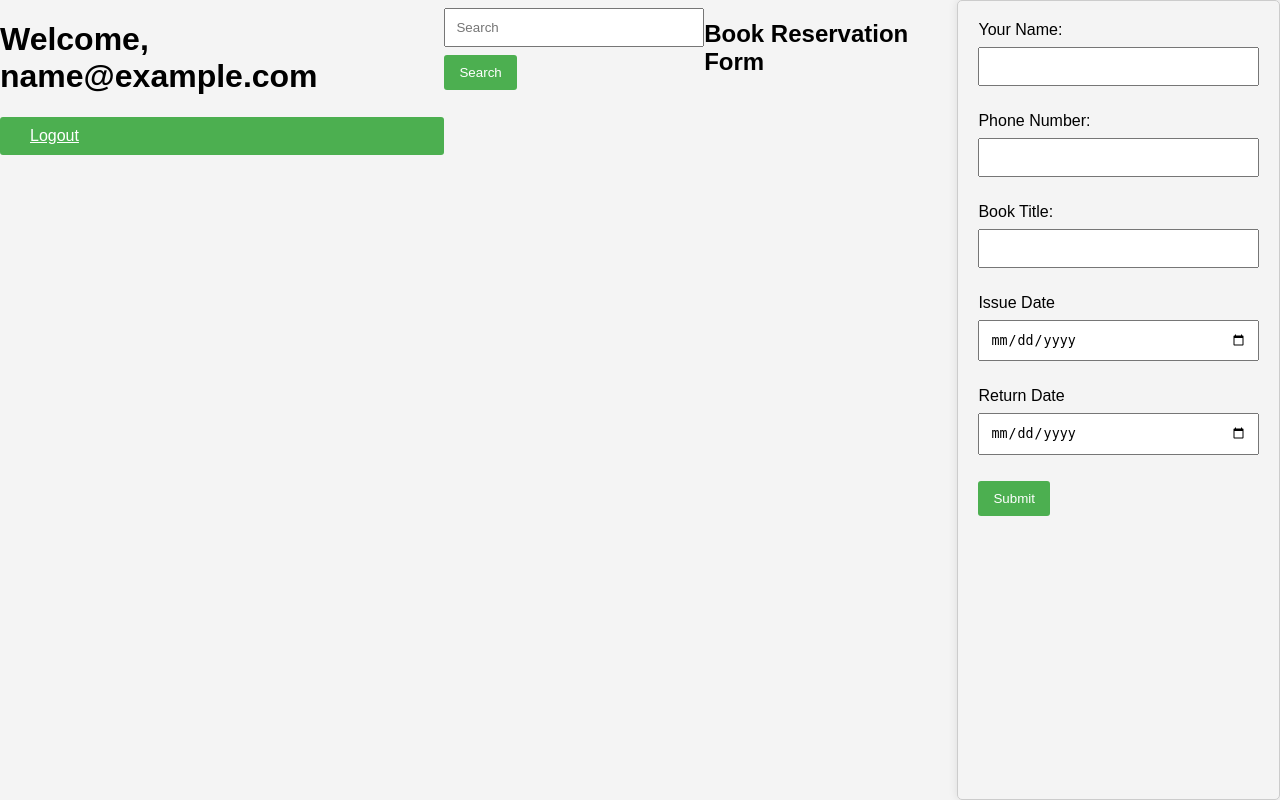
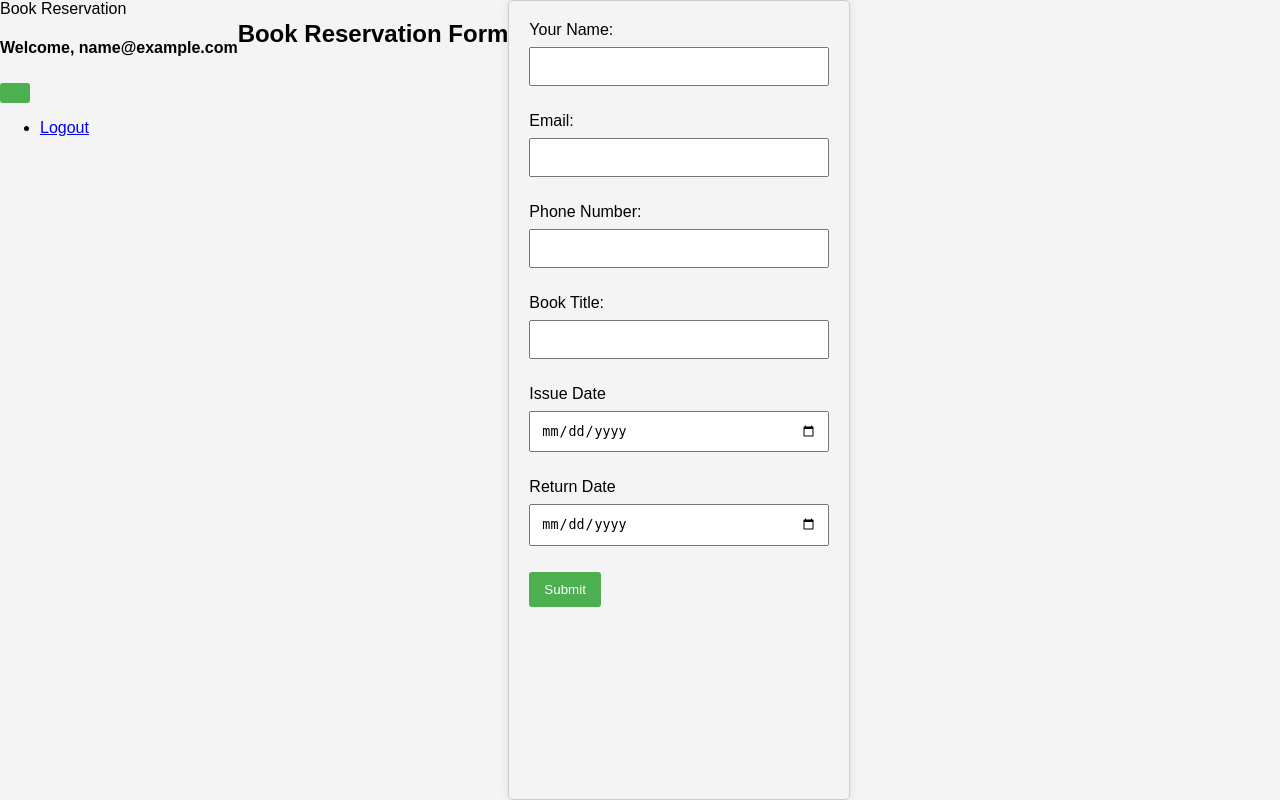
Before and after one commit to ImHimanshuAnand/B9IS123_2324_TMD2, a Flask app: template templates/user_form.html in a window 1280 px wide. Run offline with Flask 3, Linux system fonts and the light colour scheme; the template is opened without the code that fills it, so the values that code supplies are empty; the visitor is signed in with stand-in values (Sample User, id 1).

Commit message:
reservation update

```diff
--- a/app.py
+++ b/app.py
@@ -147,6 +147,7 @@
     if request.method == 'POST':
       try:
          UserName = request.form['UserName']
+         Email = request.form['Email']
          UserPhone = request.form['UserPhone']
          BookTitle = request.form['BookTitle']
          IssueDate = request.form['IssueDate']
@@ -155,12 +156,11 @@
         #  if bookstatus === "Available"
         #  then only insert the data into book reservation table
         #  else flash an error to frontend or http response
-         insert_query='''INSERT INTO BookReservations (UserName, UserPhone, BookTitle, IssueDate, ReturnDate) VALUES('{}','{}','{}','{}','{}');'''.format (UserName, UserPhone, BookTitle, IssueDate, ReturnDate)
+         insert_query='''INSERT INTO BookReservations (UserName, Email, UserPhone, BookTitle, IssueDate, ReturnDate) VALUES('{}','{}','{}','{}','{}','{}');'''.format (UserName, Email, UserPhone, BookTitle, IssueDate, ReturnDate)
          app.logger.info(insert_query)
          cursor.execute(insert_query)
          mysql.commit()
          return redirect(url_for('BookReservations'))
-        #  return render_template('user_form.html')
       except Exception as e:
          return jsonify({'error': str(e)}),500
     else:
--- a/templates/user_form.html
+++ b/templates/user_form.html
@@ -40,20 +40,28 @@
     </style>
 </head>
 <body>
-    <header>
-        <h1>Welcome, {{session['Email']}}</h1>
-        <div class="logout-button">
-            <a href="{{ url_for('logout') }}" class="logout-button">Logout</a>
+    <nav class="navbar navbar-expand-lg navbar-dark bg-dark">
+        <a class="navbar-brand">Book Reservation <br> <h4>Welcome, {{session['Email']}}</h4> </a>
+        <button class="navbar-toggler" type="button" data-toggle="collapse" data-target="#navbarSupportedContent"
+        aria-controls="navbarSupportedContent" aria-expanded="false" aria-label="Toggle navigation">
+        <span class="navbar-toggler-icon"></span>
+        </button>
+        <div class="collapse navbar-collapse" id="navbarSupportedContent">
+          <ul class="navbar-nav ml-auto">
+            <li class="nav-item">
+              <a class="nav-link" href="{{ url_for('logout') }}">Logout</a>
+            </li>
+          </ul>
         </div>
-    </header>
-    <div class="searchbar">
-        <input type="text" id="searchInput" placeholder="Search">
-        <button type="button" onclick="searchMethod()">Search</button>
-    </div>
+      </nav>
+
     <h2>Book Reservation Form</h2>
     <form action="/BookReservations" method="POST">
         <label for="name">Your Name:</label>
         <input type="text" id="name" name="UserName" required><br><br>
+
+        <label for="email">Email:</label>
+        <input type="email" id="email" name="Email" required><br><br>
 
         <label for="Phone Number">Phone Number:</label>
         <input type="number" id="Phone Number" name="UserPhone" required><br><br>
```
Also changed, not shown: library.db.
